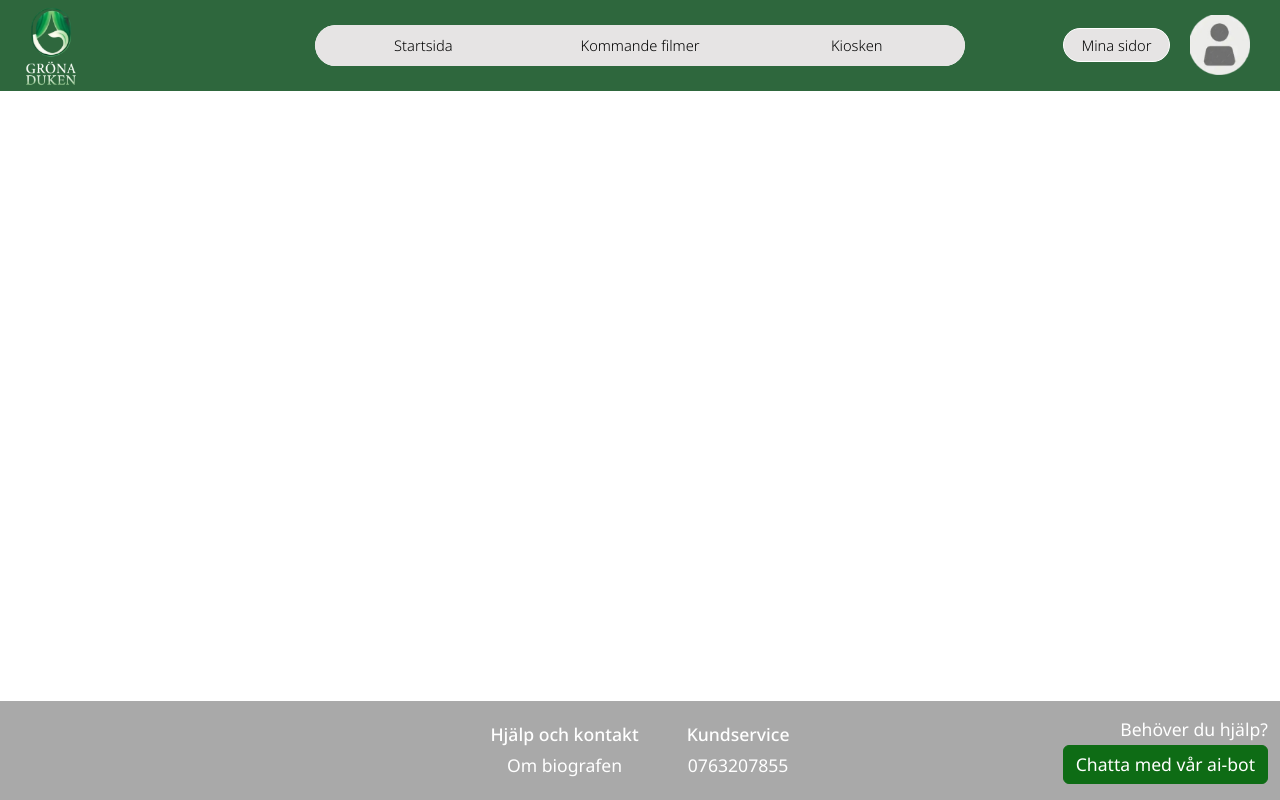
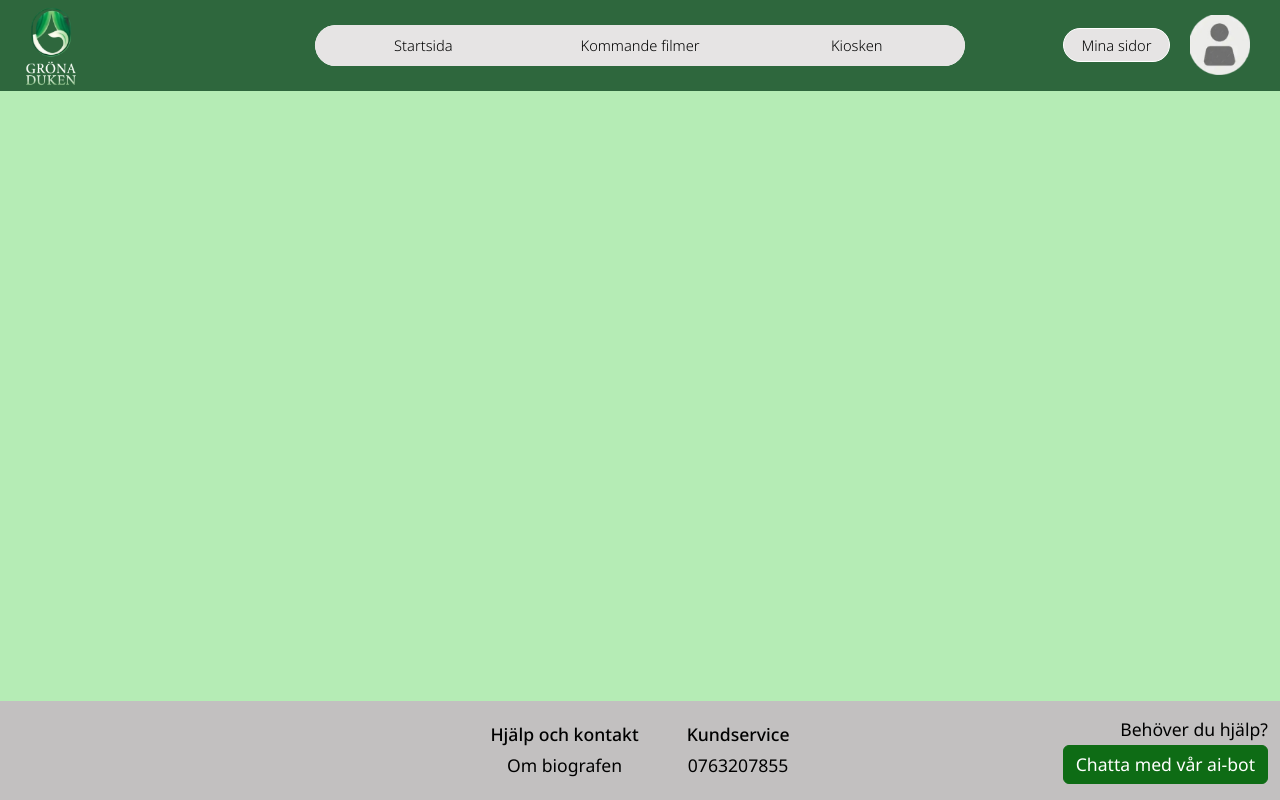
Before and after one commit to joelsjovall/cinema-project, a React (Vite) app: page /kiosk in a window 1280 px wide. Built offline with nearby package versions, Linux system fonts and the light colour scheme.

Commit message:
fixing background color

```diff
--- a/sass/_header.scss
+++ b/sass/_header.scss
@@ -97,3 +97,9 @@
 
     white-space: nowrap; // så texten inte bryts
 }
+
+
+.main-content {
+    background-color: rgb(181, 236, 181);
+    min-height: 100vh;
+}
--- a/sass/_sticky-footer.scss
+++ b/sass/_sticky-footer.scss
@@ -1,4 +1,8 @@
 .footer {
-  padding-bottom: 80px;
-  background-color: darkgray
+    padding-bottom: 80px;
+    background-color: rgb(194, 192, 192)
 }
+
+.mb-1 {
+    color: black;
+}
--- a/src/partials/Footer.tsx
+++ b/src/partials/Footer.tsx
@@ -12,12 +12,12 @@ function Footer() {
 
             <div className="text-center">
               <h6>
-                <a href="/om-biografen" className="text-white text-decoration-none">
+                <a href="/om-biografen" className="text-black text-decoration-none">
                   Hjälp och kontakt
                 </a>
               </h6>
               <p className="mb-0">
-                <a href="/om-biografen" className="text-white text-decoration-none">
+                <a href="/om-biografen" className="text-black text-decoration-none">
                   Om biografen
                 </a>
               </p>
@@ -25,12 +25,12 @@ function Footer() {
 
             <div className="text-center">
               <h6>
-                <a href="/kundservice" className="text-white text-decoration-none">
+                <a href="/kundservice" className="text-black text-decoration-none">
                   Kundservice
                 </a>
               </h6>
               <p className="mb-0">
-                <a href="tel:0763207855" className="text-white text-decoration-none">
+                <a href="tel:0763207855" className="text-black text-decoration-none">
                   0763207855
                 </a>
               </p>
--- a/src/partials/Main.tsx
+++ b/src/partials/Main.tsx
@@ -1,10 +1,9 @@
 function Main() {
   return (
-    <header className="header">
-      <div>
+    <main className="main-content">
+      { /* dina routes eller innehåll */}
+    </main>
 
-      </div>
-    </header>
   );
 }
 
```
Also changed, not shown: public/pictures/util_images/image.png (deleted).
